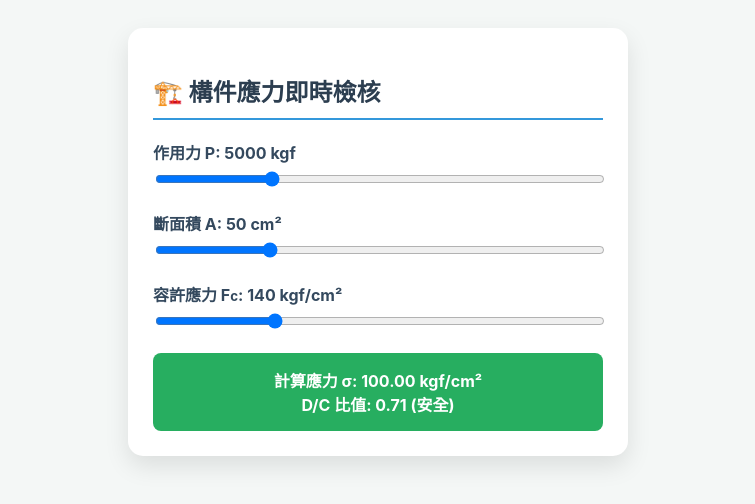
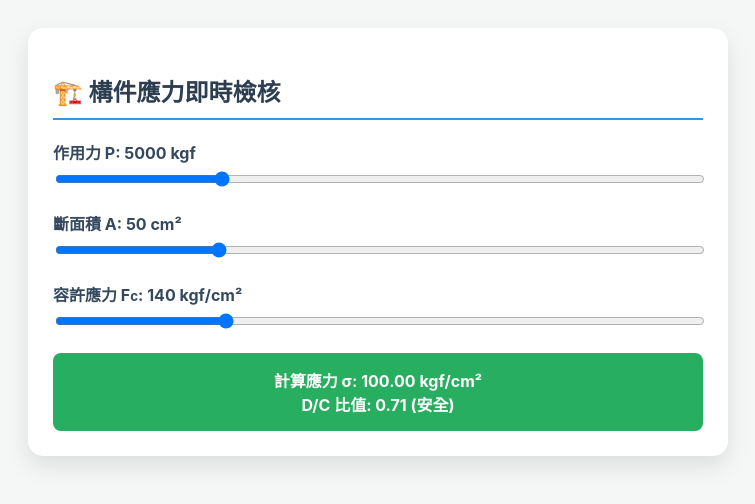
Before and after one commit to gerelu/test3, a plain HTML site: page index.html in a window 1280 px wide. Shown: the whole page, without its empty margins (262-1017 px from the left). Drawn offline with Linux system fonts and the light colour scheme.

Commit message:
Increase max-width of widget card to 650px

```diff
--- a/index.html
+++ b/index.html
@@ -6,7 +6,7 @@
     <style>
         /* 視覺排版：強調專業與易讀性 */
         body { font-family: -apple-system, BlinkMacSystemFont, "Segoe UI", Roboto, sans-serif; background: #f4f7f6; padding: 20px; }
-        .widget-card { background: white; padding: 25px; border-radius: 15px; box-shadow: 0 10px 25px rgba(0,0,0,0.1); max-width: 450px; margin: auto; }
+        .widget-card { background: white; padding: 25px; border-radius: 15px; box-shadow: 0 10px 25px rgba(0,0,0,0.1); max-width: 650px; margin: auto; }
         h2 { color: #2c3e50; border-bottom: 2px solid #3498db; padding-bottom: 10px; }
 
         .control-group { margin-bottom: 20px; }
```
